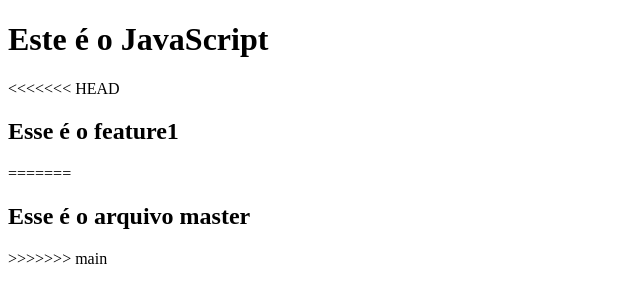
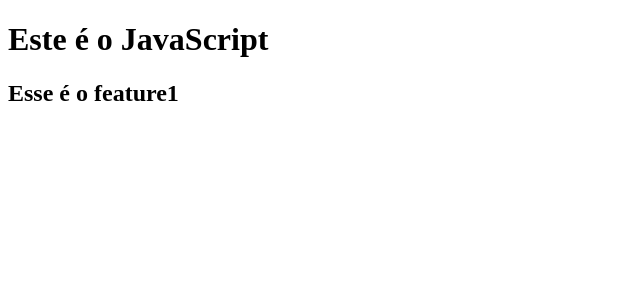
Before and after one commit to EvyRondon/javascript-git, a plain HTML site: page index.html in a window 1280 px wide. Shown: the whole page, without its empty margins (0-640 px from the left). Drawn offline with Linux system fonts and the light colour scheme.

Commit message:
correct something

```diff
--- a/index.html
+++ b/index.html
@@ -9,11 +9,7 @@
 
 <body>
   <h1>Este é o JavaScript</h1>
-<<<<<<< HEAD
   <h2>Esse é o feature1</h2>
-=======
-  <h2>Esse é o arquivo master</h2>
->>>>>>> main
   <script src="script.js"></script>
 </body>
 
```
Also changed, not shown: 1 other file.
